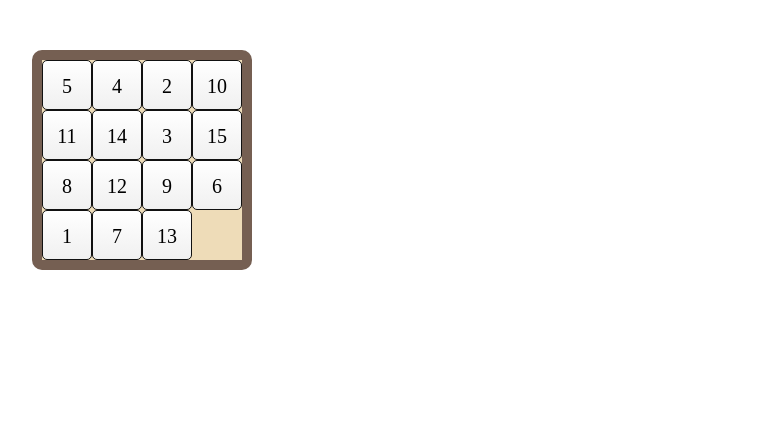
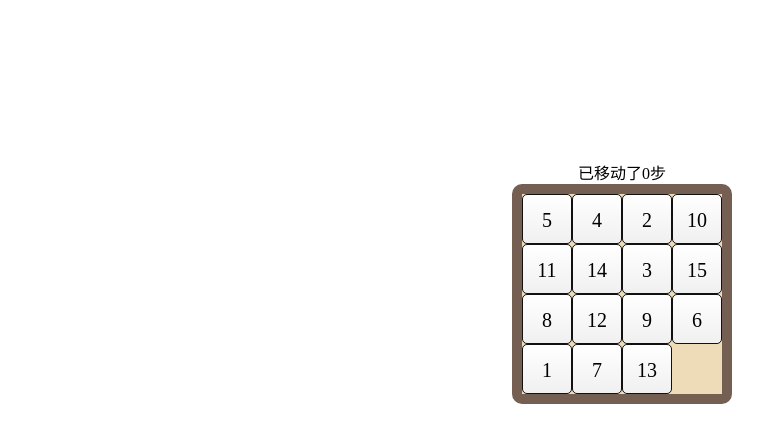
Before and after one commit to shiguangrenranrs/jigsaw-puzzle, a plain HTML site: page puzzle/index.html in a window 1280 px wide. Both pictures are taken after a click on the element "10". Shown: the whole page, without its empty margins (18-781 px from the left). Drawn offline with Linux system fonts and the light colour scheme.

Commit message:
尽管解决了bug，但依然没有实现应有的功能

```diff
--- a/puzzle/index.html
+++ b/puzzle/index.html
@@ -4,15 +4,30 @@
 <head>
     <meta charset="UTF-8">
     <link rel="stylesheet" href="./reset.css">
+    <meta name="viewport" content="width=device-width, initial-scale=1.0">
     <title></title>
     <script src="./jquery-3.4.1.min.js"></script>
     <style>
+        .container {
+            padding-top: 20vh;
+        }
+
+        .container .content {
+            display: flex;
+            justify-content: center;
+            align-items: center;
+        }
+
+        p {
+            text-align: center;
+        }
+
         #main {
             /* display: flex;
-            flex-wrap: wrap; */
+            flex-wrap: wrap;
+            margin: 50px; */
             width: 200px;
             height: 200px;
-            margin: 50px;
             background-color: rgb(238, 220, 184);
             border: 10px solid rgb(117, 95, 82);
             border-radius: 10px;
@@ -47,6 +62,11 @@
 </head>
 
 <body>
+    <div class="container">
+        <div class="title">
+            <p>已移动了<span>0</span>步</p>
+        </div>
+        <div class="content">
             <div id="main">
                 <div class="item item-1">1</div>
                 <div class="item item-2">2</div>
@@ -65,9 +85,15 @@
                 <div class="item item-15">15</div>
                 <div class="item-16" id="transparent"></div>
             </div>
+        </div>
+    </div>
+
 </body>
 <script>
     var items = $("#main>div");
+    var count = 0;
+    var countItem = $(".container p span");
+    countItem.text(count);
     bujv();
     delete items[items.length - 1];
     items.length--;
@@ -75,11 +101,11 @@
     appendText(items, inTextArr);
 
     var sides = items.width() + 2;
-    items.click(function() {
-        var x = $(this).position().left;
-        var y = $(this).position().top;
-        var tx = $("#transparent").position().left;
-        var ty = $("#transparent").position().top;
+    items.click(function () {
+        var x = parseInt($(this).position().left);
+        var y = parseInt($(this).position().top);
+        var tx = parseInt($("#transparent").position().left);
+        var ty = parseInt($("#transparent").position().top);
         if ((x == tx) || (y == ty)) {
             if ((x + sides == tx) || (x - sides == tx) || (y + sides == ty) || (y - sides == ty)) {
                 $(this).css({
@@ -90,28 +116,31 @@
                     "left": x,
                     "top": y,
                 });
+                count++;
+                countItem.text(count);
             } else if (x == tx) { //同列
-                if (y - ty > 0) {
-                    var aa = document.getElementById("main").getElementsByClassName("item");
-                    console.log(aa)
-                    for (var a = 0; a < items.length; a++) {}
-                } else if (y - ty < 0) {
-                    // +40
-                };
-                $("#transparent").css({
-                    "left": x,
-                    "top": y,
-                });
+
+                // if (y - ty > 0) {
+                //     var aa = document.getElementById("main").getElementsByClassName("item");
+                //     console.log(aa)
+                //     for (var a = 0; a < items.length; a++) {}
+                // } else if (y - ty < 0) {
+                //     // +40
+                // };
+                // $("#transparent").css({
+                //     "left": x,
+                //     "top": y,
+                // });
             } else if (y == ty) { //同行
-                if (x - tx > 0) {
-                    // -40
-                } else if (x - tx < 0) {
-                    // +40
-                };
-                $("#transparent").css({
-                    "left": x,
-                    "top": y,
-                });
+                // if (x - tx > 0) {
+                //     // -40
+                // } else if (x - tx < 0) {
+                //     // +40
+                // };
+                // $("#transparent").css({
+                //     "left": x,
+                //     "top": y,
+                // });
             };
         };
     });
@@ -159,7 +188,7 @@
     };
 
     function arrSort(arr) {
-        arr.sort(function(a, b) {
+        arr.sort(function (a, b) {
             return a - b;
         });
         return arr;
```
Lines whose indentation alone changed are shown as unchanged.
